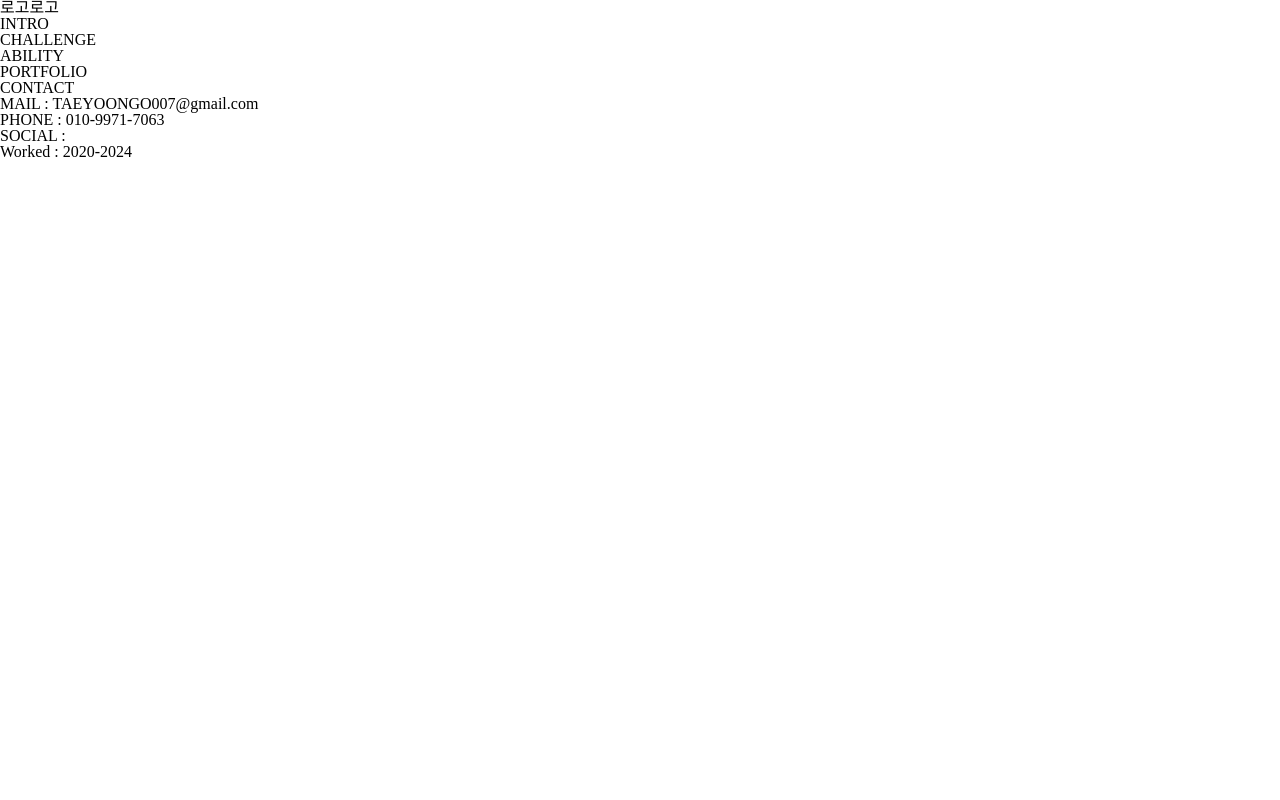
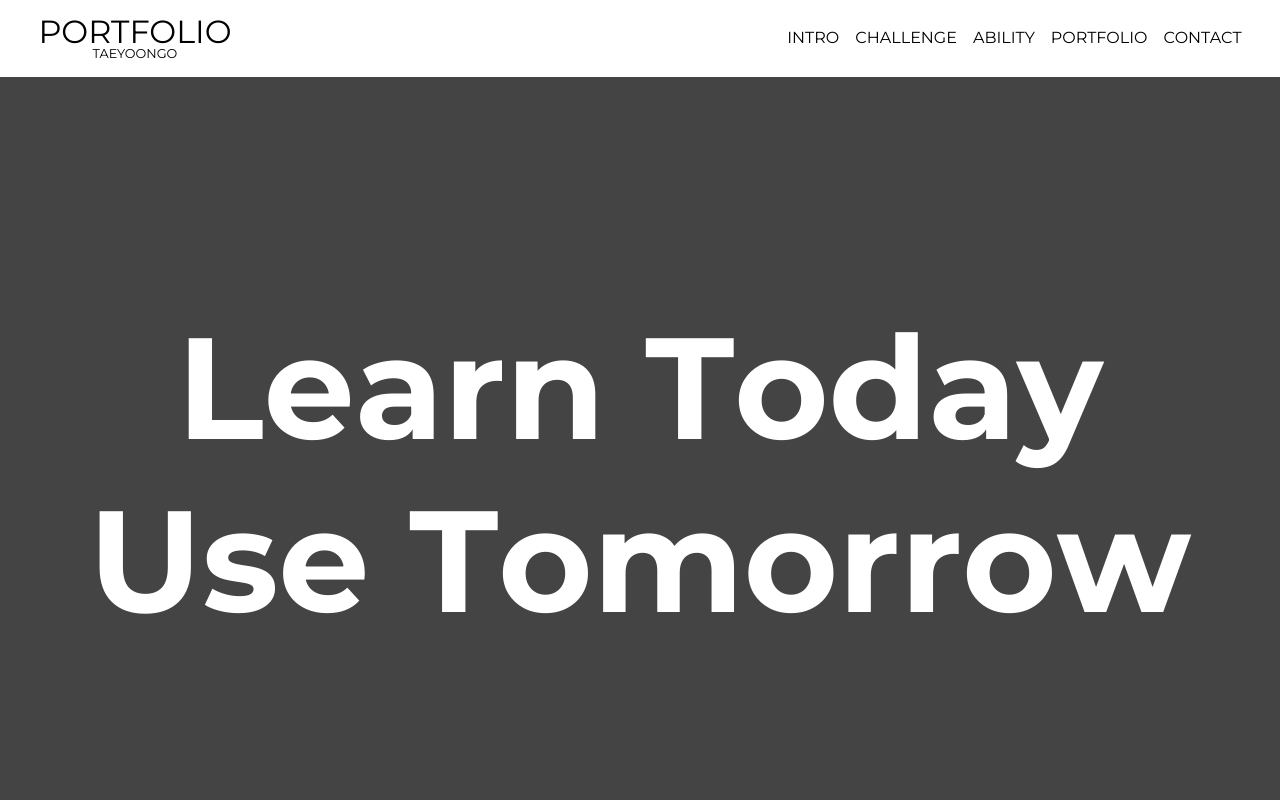
Before and after one commit to TaeyoonGo/vue-portflio, a Vue app: page / in a window 1280 px wide. Shown: the top 800 px of the page. Built offline with nearby package versions, Linux system fonts and the light colour scheme.

Commit message:
feat : UI 수정 및Gsap 테스트 완료
UI 수정 및 Gsap 테스트 완료
- 변경 :
✔ Section 추가
✔ Reset.css 추가 및 Font Important
✔ GSAP 테스트 작업 완료

[skip CI]

```diff
--- a/src/App.vue
+++ b/src/App.vue
@@ -4,22 +4,12 @@
     <app-footer/>
 </template>
 
-<script>
+<script setup>
 import AppFooter from "@/components/layouts/AppFooter.vue";
 import AppHeader from "@/components/layouts/AppHeader.vue";
 import AppView from "@/components/layouts/AppView.vue";
 
-export default {
-    components: {
-        AppView,
-        AppHeader,
-        AppFooter,
 
-    },
-    setup() {
-        return {}
-    }
-}
 </script>
 
 <style lang="scss" scoped>
--- a/src/assets/css/fonts.css
+++ b/src/assets/css/fonts.css
@@ -33,5 +33,5 @@
 
 body,html{
     font-size: 62.5%;
-    font-family: 'Montserrat', 'Pretendard', sans-serif;
+    font-family: 'Montserrat', 'Pretendard', sans-serif !important;
 }
--- a/src/components/layouts/AppHeader.vue
+++ b/src/components/layouts/AppHeader.vue
@@ -1,23 +1,27 @@
 <template>
     <header>
         <div class="header-inner">
-            <h1>로고로고</h1>
-            <nav>
+            <h1 class="logo">
+                <a href="/">PORTFOLIO
+                    <em>TAEYOONGO</em>
+                </a>
+            </h1>
+            <nav class="navi">
                 <ul>
                     <li>
-                        <span>INTRO</span>
+                        <a href="#">INTRO</a>
                     </li>
                     <li>
-                        <span>CHALLENGE</span>
+                        <a href="#">CHALLENGE</a>
                     </li>
                     <li>
-                        <span>ABILITY</span>
+                        <a href="#">ABILITY</a>
                     </li>
                     <li>
-                        <span>PORTFOLIO</span>
+                        <a href="#">PORTFOLIO</a>
                     </li>
                     <li>
-                        <span>CONTACT</span>
+                        <a href="#">CONTACT</a>
                     </li>
                 </ul>
             </nav>
@@ -31,5 +35,43 @@
 </script>
 
 <style lang="scss" scoped>
+header {
+    position: sticky;
+    top: 0;
+    left: 0;
 
+    .header-inner {
+        display: flex;
+        padding: 1rem 2.4rem;
+        justify-content: space-between;
+        align-items: center;
+        .logo{
+
+            text-align: center;
+            a{
+                color: #000;
+                font-size: 2rem;
+                text-decoration: none;
+            }
+            em{
+                color: #000;
+                font-size:0.8rem;
+                display: block;
+            }
+
+        }
+        .navi{
+            >ul{
+                display: flex;
+                gap: 1rem;
+                a{
+                    color: #000;
+                    text-decoration: none;
+                }
+            }
+
+        }
+    }
+
+}
 </style>
--- a/src/components/layouts/AppView.vue
+++ b/src/components/layouts/AppView.vue
@@ -1,12 +1,25 @@
 <template>
     <main>
-
+        <section-intro/>
+        <section-challenge/>
+        <section-abilty/>
+        <section-portfolio/>
+        <section-contact/>
     </main>
 </template>
 
 <script setup>
+import SectionIntro from "@/views/SectionIntro.vue";
+import SectionChallenge from "@/views/SectionChallenge.vue";
+import SectionAbilty from "@/views/SectionAbilty.vue";
+import SectionPortfolio from "@/views/SectionPortfolio.vue";
+import SectionContact from "@/views/SectionContact.vue";
+
+
 </script>
 
 <style lang="scss" scoped>
+    main{
 
+    }
 </style>
--- /dev/null
+++ b/src/views/SectionAbilty.vue
@@ -0,0 +1,16 @@
+<template>
+    <section class="ability-section">
+
+    </section>
+</template>
+
+<script setup>
+
+</script>
+
+<style lang="scss" scoped>
+.ability-section{
+    background-color: #111;
+    height: 100vh;
+}
+</style>
--- /dev/null
+++ b/src/views/SectionChallenge.vue
@@ -0,0 +1,16 @@
+<template>
+    <section class="challenge-section">
+
+    </section>
+</template>
+
+<script setup>
+
+</script>
+
+<style lang="scss" scoped>
+    .challenge-section{
+        background-color: #222;
+        height: 100vh;
+    }
+</style>
--- /dev/null
+++ b/src/views/SectionIntro.vue
@@ -0,0 +1,83 @@
+<template>
+    <section class="intro-section">
+        <div class="scene-data">
+            <div class="word-outer">
+                <div class="word-inner">
+                    <div class="word-paragraph">
+                        <span class="word">L</span>
+                        <span class="word">e</span>
+                        <span class="word">a</span>
+                        <span class="word">r</span>
+                        <span class="word">n</span>
+                        <span class="word">&nbsp;</span>
+                        <span class="word">T</span>
+                        <span class="word">o</span>
+                        <span class="word">d</span>
+                        <span class="word">a</span>
+                        <span class="word">y</span>
+
+                    </div>
+                    <div class="word-paragraph">
+                        <span class="word">U</span>
+                        <span class="word">s</span>
+                        <span class="word">e</span>
+                        <span class="word">&nbsp;</span>
+                        <span class="word">T</span>
+                        <span class="word">o</span>
+                        <span class="word">m</span>
+                        <span class="word">o</span>
+                        <span class="word">r</span>
+                        <span class="word">r</span>
+                        <span class="word">o</span>
+                        <span class="word">w</span>
+                    </div>
+                </div>
+            </div>
+        </div>
+        <div class="scroll-down">
+
+        </div>
+    </section>
+</template>
+
+<script setup>
+import {onMounted} from 'vue'
+import {gsap} from "gsap";
+
+onMounted(() => {
+    gsap.to('.text', {});
+})
+
+
+</script>
+
+<style lang="scss" scoped>
+.intro-section {
+    height: 100vh;
+    padding: 0 2.4rem;
+    background-color: #444;
+    .scene-data{
+        height: 100%;
+    }
+    .word-outer {
+        display: flex;
+        align-items: center;
+        justify-content: center;
+        height: 100%;
+        .word-inner {
+            .word-paragraph {
+                display: flex;
+                align-items: center;
+                justify-content: center;
+
+                .word {
+                    color: #fff;
+                    line-height: 1.2;
+                    font-weight: 700;
+                    font-size: 9rem;
+                }
+            }
+        }
+    }
+}
+</style>
--- /dev/null
+++ b/src/views/SectionPortfolio.vue
@@ -0,0 +1,17 @@
+<template>
+    <section class="portfolio-section">
+
+    </section>
+</template>
+
+<script setup>
+
+</script>
+
+<style lang="scss" scoped>
+.portfolio-section{
+    height: 100vh;
+    padding: 0 2.4rem;
+    background-color: #555;
+}
+</style>
```
